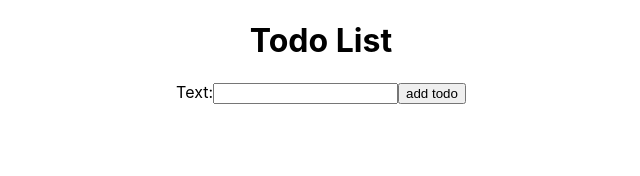
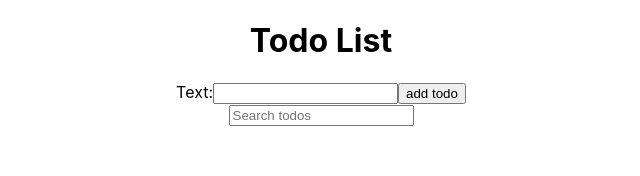
Before and after one commit to edinburghrules/React-todolist, a React (Create React App) app: page / in a window 1280 px wide. Shown: the top 176 px of the page, without its empty margins (319-959 px from the left). Built offline with nearby package versions, Linux system fonts and the light colour scheme.

Commit message:
added filter functionality

```diff
--- /dev/null
+++ b/src/Search.js
@@ -0,0 +1,19 @@
+import React from 'react';
+
+const Search = (props) => {
+  return (
+    <div>
+      <input
+        placeholder="Search todos"
+        onChange={props.setSearchText}
+      />
+    </div>
+
+  )
+}
+
+
+
+
+
+export default Search;
--- a/src/TodoList.js
+++ b/src/TodoList.js
@@ -1,6 +1,7 @@
 import React from 'react';
 import Todo from './Todo';
 import TodoForm from './TodoForm';
+import Search from './Search';
 import uuid from 'uuid';
 
 class TodoList extends React.Component {
@@ -8,14 +9,15 @@ class TodoList extends React.Component {
     super(props);
     const items = localStorage.getItem('todos')
     const todos = JSON.parse(items)
-    console.log(todos)
     this.state = {
-      todos: todos ? todos : []
+      todos: todos ? todos : [],
+      searchText: ''
     }
     this.deleteTodo = this.deleteTodo.bind(this);
     this.addTodo = this.addTodo.bind(this);
     this.editedTodo = this.editedTodo.bind(this);
     this.setComplete = this.setComplete.bind(this);
+    this.setSearchText = this.setSearchText.bind(this);
   }
   addTodo(newTodo) {
     newTodo = {...newTodo, id: uuid()}
@@ -65,6 +67,26 @@ class TodoList extends React.Component {
       localStorage.setItem('todos', JSON.stringify(this.state.todos))
     }, 1000)
   }
+  setSearchText(e) {
+    const searchTerm = e.target.value;
+    this.setState({
+      searchText: searchTerm
+    })
+  }
+  filterTodos() {
+    return this.state.todos.filter(todo =>
+      todo.text.toLowerCase().includes(this.state.searchText.toLowerCase()))
+        .map(todo => (
+          <Todo
+            key={todo.id}
+            setComplete={this.setComplete}
+            editedTodo={this.editedTodo}
+            deleteTodo={this.deleteTodo}
+            todo={todo}
+          />
+        )
+      )
+  }
   render() {
     return (
       <div>
@@ -72,17 +94,12 @@ class TodoList extends React.Component {
         <div>
           <TodoForm addTodo={this.addTodo} />
         </div>
-        {
-          this.state.todos.map((todo, index) => (
-            <Todo
-              key={todo.id}
-              setComplete={this.setComplete}
-              editedTodo={this.editedTodo}
-              deleteTodo={this.deleteTodo}
-              todo={todo}
-            />
-          ))
-        }
+        <div>
+          <Search setSearchText={this.setSearchText} />
+        </div>
+        <div>
+        {this.filterTodos()}
+        </div>
       </div>
     )
   }
```
